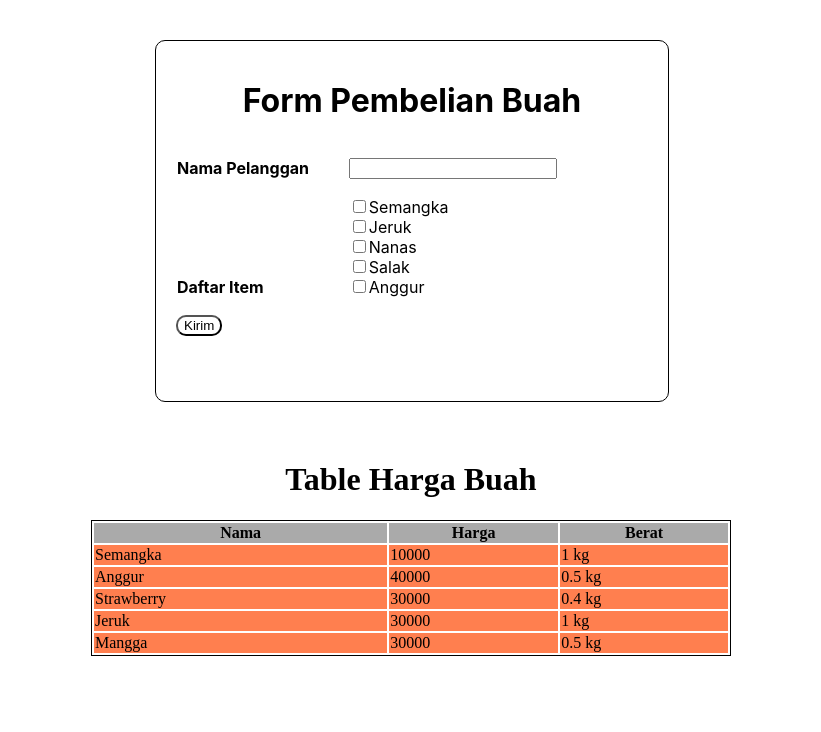
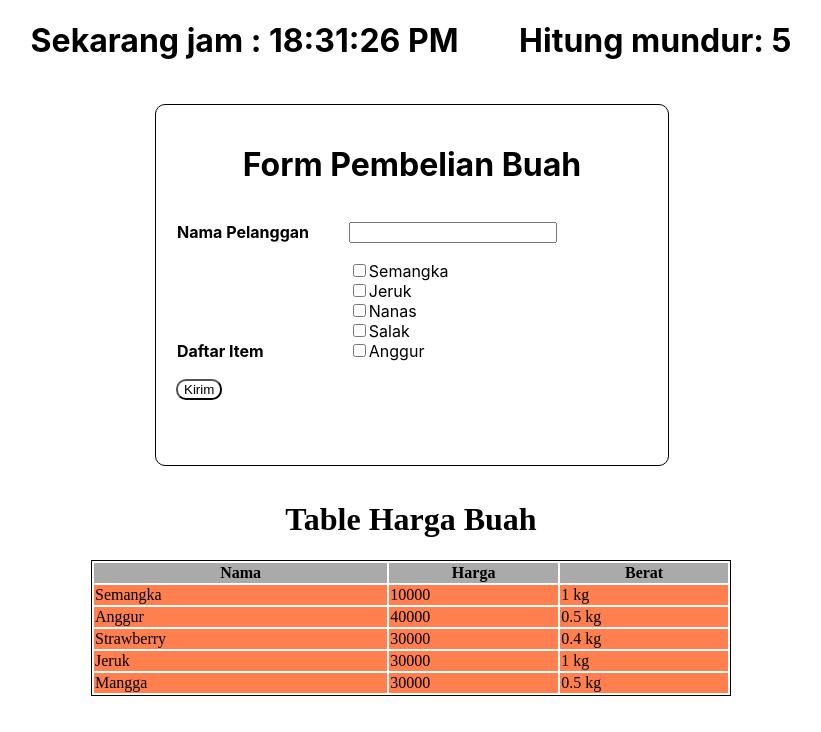
Before and after one commit to triardn/sanbercode-reactjs-batch18-part2, a React (Create React App) app: page / in a window 1280 px wide. Shown: the top 732 px of the page, without its empty margins (229-1050 px from the left). Built offline with nearby package versions, Linux system fonts and the light colour scheme.

Commit message:
timer component and send props for fruit list

```diff
--- a/src/App.css
+++ b/src/App.css
@@ -4,7 +4,7 @@
   width: 40%;
   height: 45%;
   position: fixed;
-  top: 5%;
+  top: 13%;
   left: 30%;
   border-radius: 10px;
 }
@@ -13,7 +13,11 @@
   width: 50%;
   height: 35%;
   position: fixed;
-  top: 55%;
+  top: 60%;
   left: 25%;
   border-radius: 10px;
 }
+
+.timer {
+  text-align: center;
+}
--- a/src/App.js
+++ b/src/App.js
@@ -1,16 +1,28 @@
 import React from 'react';
 import Form from './Tugas-9/form';
 import Table from './Tugas-10/fruitList';
+import Timer from './Tugas-11';
 import './App.css';
 
 function App() {
+  let dataHargaBuah = [
+    {nama: "Semangka", harga: 10000, berat: 1000},
+    {nama: "Anggur", harga: 40000, berat: 500},
+    {nama: "Strawberry", harga: 30000, berat: 400},
+    {nama: "Jeruk", harga: 30000, berat: 1000},
+    {nama: "Mangga", harga: 30000, berat: 500}
+  ];
+
   return (
     <div>
+      <div className="timer">
+        <Timer />
+      </div>
       <div className="form">
         <Form />
       </div>
       <div className="table-fruit-list">
-        <Table />
+        <Table data={dataHargaBuah} />
       </div>
     </div>
   );
--- a/src/Tugas-10/fruitList.js
+++ b/src/Tugas-10/fruitList.js
@@ -5,14 +5,8 @@ const convertWeight = (weight) => {
     return `${weight/1000} kg`
 }
 
-function Table() {
-    let dataHargaBuah = [
-        {nama: "Semangka", harga: 10000, berat: 1000},
-        {nama: "Anggur", harga: 40000, berat: 500},
-        {nama: "Strawberry", harga: 30000, berat: 400},
-        {nama: "Jeruk", harga: 30000, berat: 1000},
-        {nama: "Mangga", harga: 30000, berat: 500}
-    ];
+function Table({data}) {
+    const dataHargaBuah = data;
 
     return(
         <div className="container">
--- /dev/null
+++ b/src/Tugas-11/index.js
@@ -0,0 +1,73 @@
+import React, {Component} from 'react'
+
+class Timer extends Component{
+  constructor(props){
+    super(props)
+    this.state = {
+      time: 10,
+      now: new Date(),
+      isShow: true,
+    }
+  }
+
+  componentDidMount(){
+    if (this.props.start !== undefined){
+      this.setState({time: this.props.start});
+    }
+
+    this.timerID = setInterval(
+        () => this.tick(),
+        1000
+    );
+  }
+
+  componentDidUpdate(){
+    this.hideTimer();
+  }
+
+  componentWillUnmount(){
+    clearInterval(this.timerID);
+  }
+
+  tick() {
+    this.setState({
+        time: this.state.time - 1,
+        now: new Date()
+    });
+  }
+
+  hideTimer () {
+    if (this.state.time === 0 && this.state.isShow) {
+        this.componentWillUnmount();
+        this.setState({
+            isShow: false,
+        });
+    }
+  }
+
+  showTime() {
+    const hour = this.state.now.getHours() < 10 ? '0'+this.state.now.getHours() : this.state.now.getHours();
+    const minute = this.state.now.getMinutes() < 10 ? '0'+this.state.now.getMinutes() : this.state.now.getMinutes();;
+    const second = this.state.now.getSeconds() < 10 ? '0'+this.state.now.getSeconds() : this.state.now.getSeconds();;
+    const ampm = this.state.now.getHours() > 12 ? "PM" : "AM";
+
+    var time = hour + ':' + minute + ':' + second + ' ' + ampm;
+
+    return time;
+  }
+
+
+  render(){
+      if (this.state.isShow) {
+        return(
+            <div>
+                <h1>Sekarang jam : {this.showTime()} &nbsp;&nbsp;&nbsp;&nbsp;&nbsp;&nbsp; Hitung mundur: {this.state.time}</h1>
+            </div>
+        )
+      } else {
+        return null
+      }
+  }
+}
+
+export default Timer
```
Also changed, not shown: src/Tugas-11/index.css (added).
